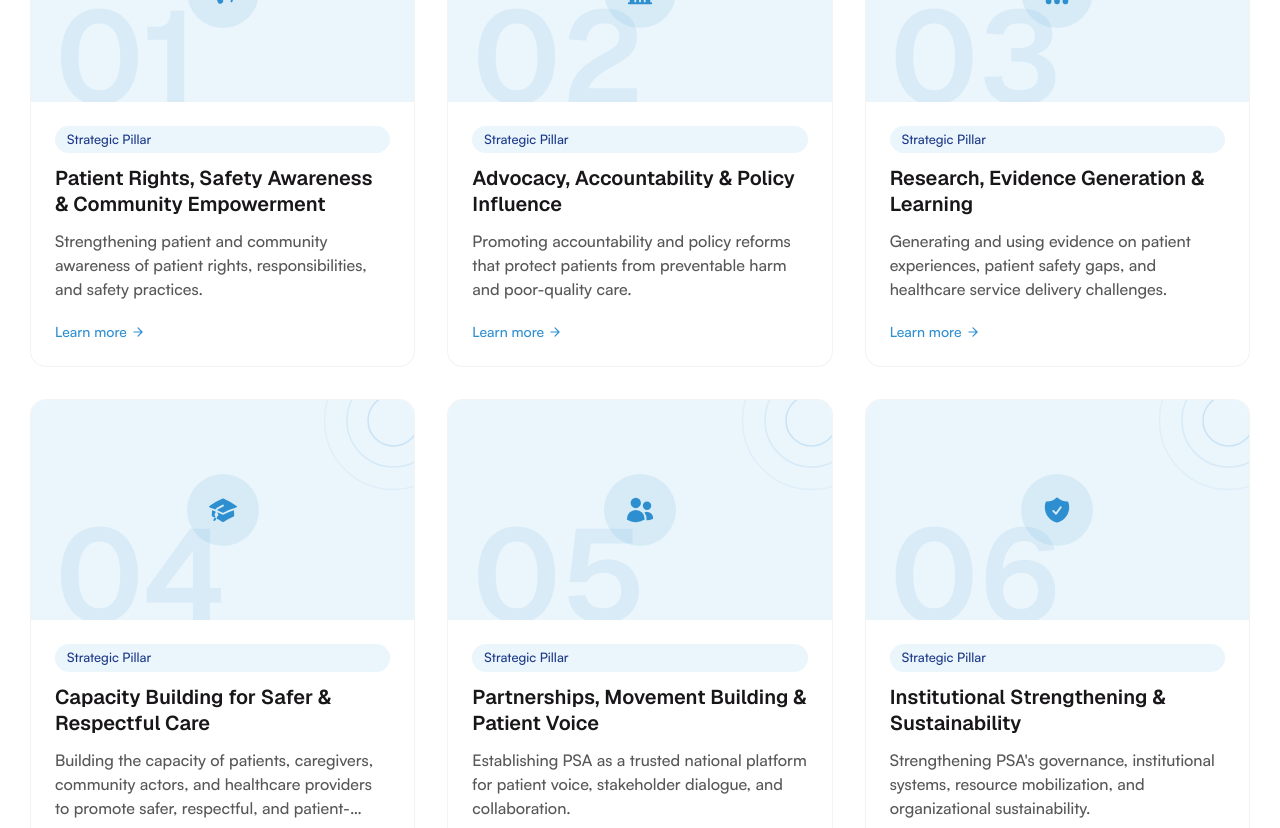
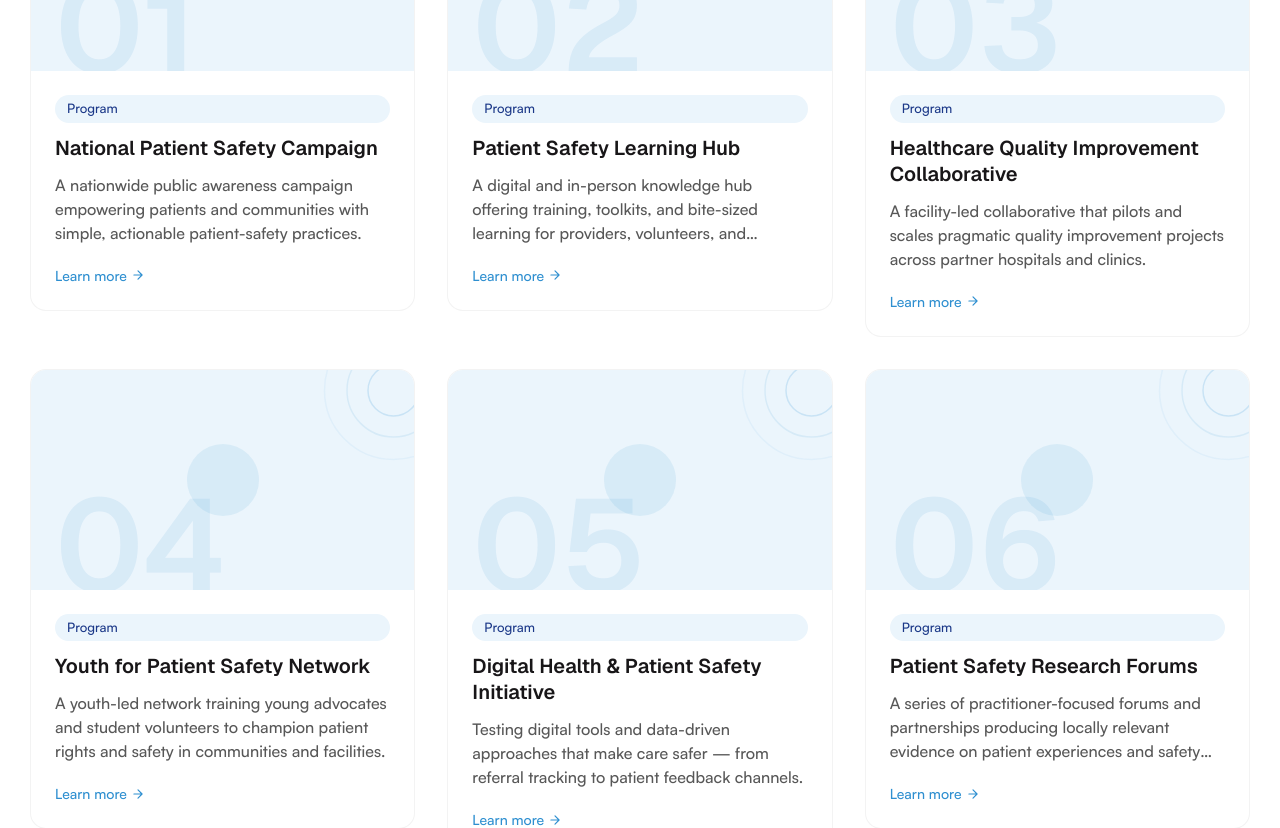
Before and after one commit to psatz2026/psatanzania, a Next.js app: page /causes in a window 1280 px wide. Shown: the part 800-1628 px from the top of the page. Built offline with nearby package versions, Linux system fonts and the light colour scheme.

Commit message:
Add Featured Programs.

```diff
--- a/app/causes/page.tsx
+++ b/app/causes/page.tsx
@@ -18,8 +18,8 @@ export default function CausesPage() {
     <>
       <PageHero
         eyebrow="Our Programs"
-        title="Six pillars of change"
-        lead="Our work is structured around six strategic pillars that guide everything from community programs to national policy advocacy."
+          title="Featured Programs"
+          lead="Our work is structured around six programs that guide everything from community engagement to national policy advocacy."
         breadcrumbs={[{ name: "Programs", path: "/causes" }]}
       />
 
--- a/data/causes.ts
+++ b/data/causes.ts
@@ -2,63 +2,63 @@ import { Cause } from "@/lib/types";
 
 export const causes: Cause[] = [
   {
-    title: "Patient Rights, Safety Awareness & Community Empowerment",
-    slug: "patient-rights-awareness",
-    category: "Strategic Pillar",
+    title: "National Patient Safety Campaign",
+    slug: "national-patient-safety-campaign",
+    category: "Program",
     description:
-      "Strengthening patient and community awareness of patient rights, responsibilities, and safety practices.",
+      "A nationwide public awareness campaign empowering patients and communities with simple, actionable patient-safety practices.",
     image: "",
     fullDescription:
-      "Many patients and caregivers cannot fully protect their rights or participate effectively in care if they do not understand what safe, respectful, and quality healthcare should look like. We translate technical health and rights information into simple, accessible messages through community dialogues, radio and social media campaigns, school and youth engagement, patient rights materials, and patient safety champions, so that patients become more informed, confident, and able to participate actively in decisions affecting their health.",
+      "The National Patient Safety Campaign works to raise public awareness about basic patient-safety practices across Tanzania — from hand hygiene and informed consent to safe referrals and speaking up when care feels unsafe. Through radio, community dialogues, social media, school outreach, and local champions, the campaign translates health-systems guidance into everyday actions people can use at home and in health facilities. By creating consistent public messaging and easy-to-use tools, the campaign helps patients, families, and community health workers recognize risks early and demand safer care.",
   },
   {
-    title: "Advocacy, Accountability & Policy Influence",
-    slug: "advocacy-policy-influence",
-    category: "Strategic Pillar",
+    title: "Patient Safety Learning Hub",
+    slug: "patient-safety-learning-hub",
+    category: "Program",
     description:
-      "Promoting accountability and policy reforms that protect patients from preventable harm and poor-quality care.",
+      "A digital and in-person knowledge hub offering training, toolkits, and bite-sized learning for providers, volunteers, and patients.",
     image: "",
     fullDescription:
-      "Community awareness alone is not enough; health institutions and policy actors also need systems that listen, respond, and protect patients from avoidable harm. We engage government institutions, health facilities, regulators, professional bodies, and civil society to promote stronger patient protection, better complaint and feedback mechanisms, respectful care standards, and the inclusion of patient voices in health-sector planning and review processes.",
+      "The Patient Safety Learning Hub provides practical learning resources that make safer care achievable at all levels. The Hub hosts modular training, downloadable toolkits, short guides, and case-based learning tailored for frontline health workers, community volunteers, and caregivers. Content emphasises respectful, low-cost practices, safeguarding, incident documentation, and patient engagement techniques. The Hub also curates learning forums and peer exchanges so teams can adapt proven approaches for local contexts and measure small, rapid improvements in safety and experience of care.",
   },
   {
-    title: "Research, Evidence Generation & Learning",
-    slug: "research-evidence-learning",
-    category: "Strategic Pillar",
+    title: "Healthcare Quality Improvement Collaborative",
+    slug: "quality-improvement-collaborative",
+    category: "Program",
     description:
-      "Generating and using evidence on patient experiences, patient safety gaps, and healthcare service delivery challenges.",
+      "A facility-led collaborative that pilots and scales pragmatic quality improvement projects across partner hospitals and clinics.",
     image: "",
     fullDescription:
-      "We should not only speak on behalf of patients; we should also produce credible evidence about what patients experience in healthcare settings. We conduct baseline assessments, patient experience surveys, case documentation, community scorecards, policy analysis, and research partnerships with academic institutions, all guided by consent, confidentiality, anonymization, safeguarding, and ethical data-use principles.",
+      "The Healthcare Quality Improvement Collaborative brings together multidisciplinary teams from health facilities to test, measure, and scale improvements that reduce preventable harm. Through short improvement cycles, coaching, shared measurement, and peer learning, participating facilities focus on priority safety challenges — for example, medication safety, infection prevention, maternal-newborn safety, and referral reliability. The Collaborative supports local data use, simple checklists and protocols, and leadership engagement so small changes translate into sustained, measurable gains for patients.",
   },
   {
-    title: "Capacity Building for Safer & Respectful Care",
-    slug: "capacity-building",
-    category: "Strategic Pillar",
+    title: "Youth for Patient Safety Network",
+    slug: "youth-for-patient-safety",
+    category: "Program",
     description:
-      "Building the capacity of patients, caregivers, community actors, and healthcare providers to promote safer, respectful, and patient-centred care.",
+      "A youth-led network training young advocates and student volunteers to champion patient rights and safety in communities and facilities.",
     image: "",
     fullDescription:
-      "Patient safety is a shared responsibility. Patients and caregivers need knowledge and confidence, while healthcare workers and facility teams need support to strengthen respectful communication, informed consent, confidentiality, complaint handling, and patient engagement. We develop training for community champions, volunteers, patient advocates, caregivers, and healthcare stakeholders on patient rights, safety practices, referral ethics, respectful care, safeguarding, and communication.",
+      "The Youth for Patient Safety Network trains and mobilises young leaders to promote patient-centred care and safety in their communities. Members run peer education, school programs, digital storytelling, and community dialogues to amplify patient voice and reduce stigma around speaking up. The Network builds skills in advocacy, community organising, basic safety literacy, and respectful communication — creating a sustained youth constituency that can hold local health services accountable and partner with facilities to co-design friendly, safe care.",
   },
   {
-    title: "Partnerships, Movement Building & Patient Voice",
-    slug: "partnerships-patient-voice",
-    category: "Strategic Pillar",
+    title: "Digital Health & Patient Safety Initiative",
+    slug: "digital-health-patient-safety",
+    category: "Program",
     description:
-      "Establishing PSA as a trusted national platform for patient voice, stakeholder dialogue, and collaboration.",
+      "Testing digital tools and data-driven approaches that make care safer — from referral tracking to patient feedback channels.",
     image: "",
     fullDescription:
-      "This pillar reflects the word Alliance in our name. We bring together patients, caregivers, patient groups, youth, civil society, healthcare providers, professional bodies, academic institutions, media, government, and development partners. Through patient voice forums, stakeholder dialogues, collaboration arrangements, and public campaigns, we are building a broader movement so that patient voices are organized, visible, and influential at every level of the health system.",
+      "The Digital Health & Patient Safety Initiative explores how low-cost digital tools can improve safety, continuity, and transparency of care. Pilot projects include simple referral-tracking apps, SMS-based patient feedback and complaint channels, digital checklists for facility teams, and dashboards that surface safety signals for managers. The Initiative focuses on pragmatic, privacy-respecting solutions that integrate into existing workflows and generate usable data for frontline teams and policymakers to act on quickly.",
   },
   {
-    title: "Institutional Strengthening & Sustainability",
-    slug: "institutional-strengthening",
-    category: "Strategic Pillar",
+    title: "Patient Safety Research Forums",
+    slug: "patient-safety-research-forums",
+    category: "Program",
     description:
-      "Strengthening PSA's governance, institutional systems, resource mobilization, and organizational sustainability.",
+      "A series of practitioner-focused forums and partnerships producing locally relevant evidence on patient experiences and safety gaps.",
     image: "",
     fullDescription:
-      "A strong mission can fail if the organization behind it lacks reliable governance, financial controls, safeguarding systems, and monitoring capacity. We prioritize sound governance, internal policies, annual planning, volunteer management, safeguarding, data protection, communications, fundraising, and monitoring, evaluation, accountability, and learning, so that PSA remains a credible, compliant, and sustainable organization capable of protecting community trust.",
+      "The Patient Safety Research Forums convene practitioners, academics, policymakers, and patient representatives to document patient experiences, test interventions, and translate findings into policy and practice. Forums support rapid assessments, case studies, pilot evaluations, and collaborative research projects that prioritise ethical data use and patient consent. Outputs are practical: short policy briefs, implementation guidance, and learning loops that help health systems adopt evidence-informed safety practices.",
   },
 ];
```
